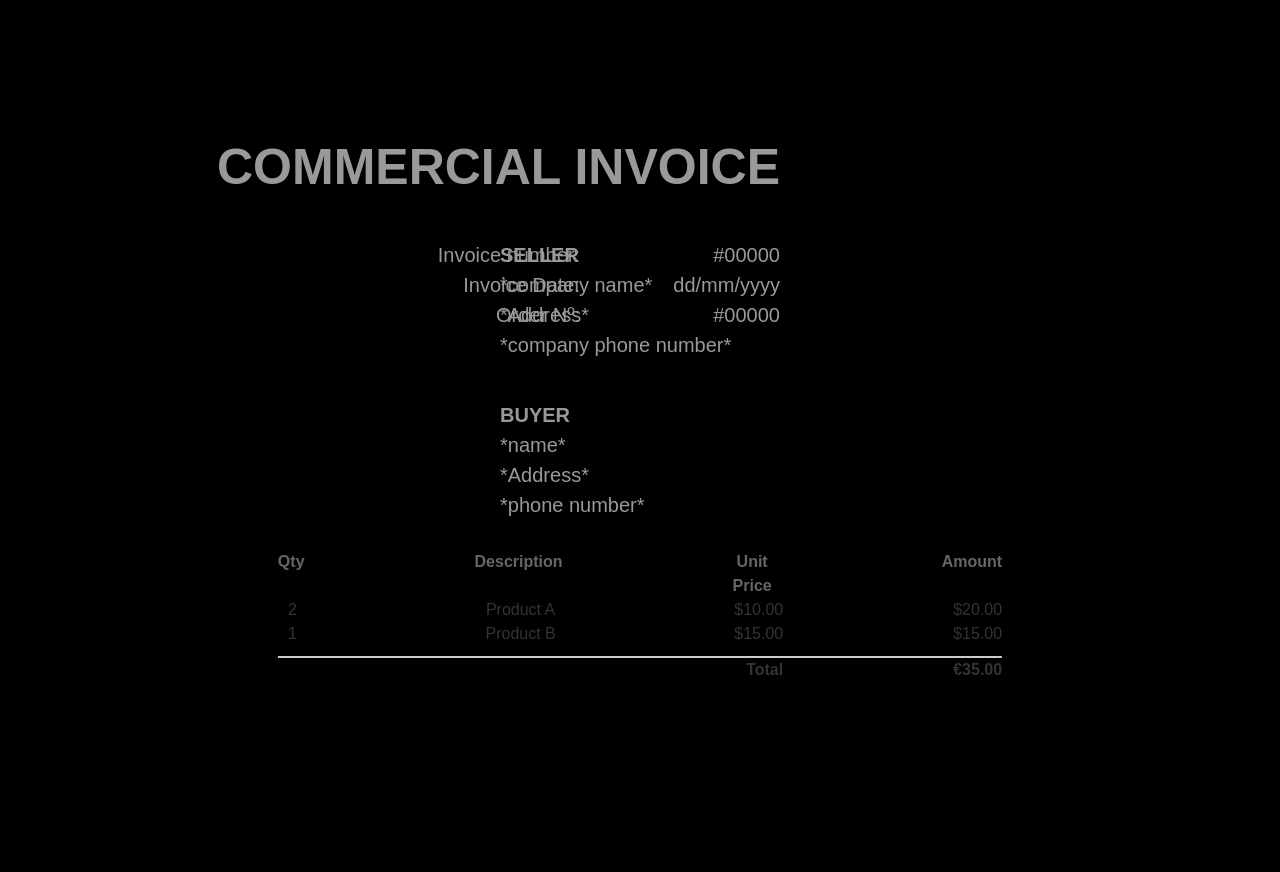
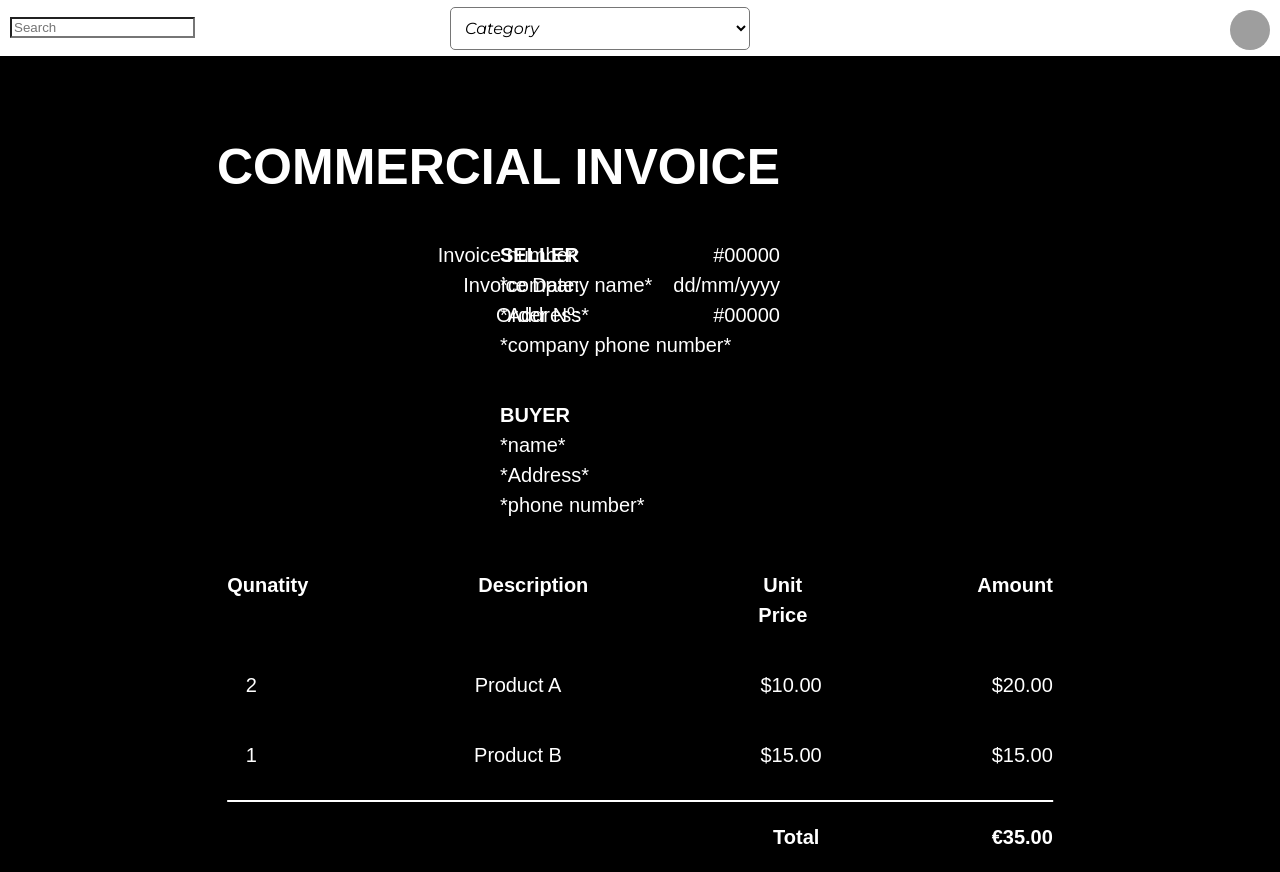
Before and after one commit to ChopChop-Amep/Frontend, a React (Vite) app in the folder Chop-Chop-WEB/: page /invoice in a window 1280 px wide. Before the commit the page ends 800 px from the top, so only its background shows below. Built offline with nearby package versions, Linux system fonts and the light colour scheme; no server answers; grey boxes are pictures that could not be loaded.

Commit message:
updates clara merge

```diff
--- a/Chop-Chop-WEB/src/App.jsx
+++ b/Chop-Chop-WEB/src/App.jsx
@@ -21,8 +21,8 @@ function App() {
         <Route path="/#" element={<HomePage />} />
         <Route path="/login" element={<Login />} />
         <Route path="/signup" element={<Signup />} />
-        <Route path="/Profile" element={<UserProfile />} />
-        <Route path="/Invoice" element ={<Invoice />} />
+        <Route path="/profile" element={<UserProfile />} />
+        <Route path="/invoice" element ={<Invoice />} />
         <Route path="/product" element={<ProductPage />} />
         <Route path="/product?id=:id" element={<ProductPage />} />
         <Route path="/create-product" element={<CreateProduct />} />
@@ -31,7 +31,6 @@ function App() {
         <Route path="*" element={<h1>404 Not Found</h1>} />
         <Route path="/edit-profile" element={<EditProfileModal />} />
         <Route path="/edit-profile/:id" element={<EditProfileModal />} />
-        <Route path="/profile" element={<UserProfile />} />
       </Routes>
     </Router>
   )
--- a/Chop-Chop-WEB/src/pages/HomePage.jsx
+++ b/Chop-Chop-WEB/src/pages/HomePage.jsx
@@ -8,21 +8,6 @@ const API_URL = 'https://fakestoreapi.com/products?limit=15';
 
 function HomePage() {
   const [products, setProducts] = useState([]);
-
-  const handleInvoice = () => {
-    window.location.href = '/Invoice'
-  };
-
-  const handleMenu = () => {
-    window.location.href = '/MenuModal'
-  };
-/*
-  const handleMenuClick = () => {
-    setIsModalOpen(true);
-  };
-  const handleMenuModal = () => {
-    setIsModalOpen(false);
-  }; */
 
   useEffect(() => {
     fetch(API_URL)
--- a/Chop-Chop-WEB/src/pages/Invoice.css
+++ b/Chop-Chop-WEB/src/pages/Invoice.css
@@ -1,6 +1,6 @@
 .FACTURA {
     font-family: 'Arial', sans-serif;
-    color: #999999;
+    color: #fff;
     font-size: 50px;
     font-weight: bold;
     position: absolute;
@@ -9,7 +9,7 @@
 }
 .invoice_data, .invoice_db, .seller, .buyer {
     font-family: 'Arial', sans-serif;
-    color: #999999;
+    color: #fff;
     font-size: 20px;
     position: absolute;
 }
@@ -41,7 +41,7 @@
     display: flex;
     flex-direction: column;
     font-family: Arial, sans-serif;
-    color: #333;
+    color: #fff;
     display: grid;
     position: absolute;    /* permet controlar la posició amb top i left/right */
     top: 550px;            /* distància des de dalt */
@@ -57,11 +57,11 @@
 
   .row.header {
     font-weight: bold;
-    color: #666;
+    color: #fff;
   }
 
 .total-row {
     font-weight: bold;
-    border-top: 2px solid #ccc;
+    border-top: 2px solid #fff;
     margin-top: 10px;
   }
--- a/Chop-Chop-WEB/src/pages/Invoice.jsx
+++ b/Chop-Chop-WEB/src/pages/Invoice.jsx
@@ -1,9 +1,12 @@
-import React, { useState } from 'react';
+import React from 'react'
+import { HeaderMenu } from './components/HeaderMenu';
 import './Invoice.css'
 
 function Product_Invoice () {
     return (
         <>
+        <HeaderMenu />
+
         <p className='FACTURA'>
         COMMERCIAL INVOICE
         </p>
@@ -19,12 +22,14 @@ function Product_Invoice () {
             dd/mm/yyyy <br/>
             #00000
         </p>
+
         <p className='seller'>
             <strong>SELLER</strong><br/>
             *company name* <br/>
             *Address* <br/>
             *company phone number* <br/>
         </p>
+
         <p className='buyer'>
             <strong>BUYER</strong><br/>
             *name* <br/>
@@ -32,34 +37,35 @@ function Product_Invoice () {
             *phone number* <br/>
         </p>
 
-        <div className="invoice-table">
+        <main className="invoice-table">
             <div className="row header">
-                <div>Qty</div>
-                <div>Description</div>
-                <div>Unit Price</div>
-                <div>Amount</div>
+                <p>Qunatity</p>
+                <p>Description</p>
+                <p>Unit Price</p>
+                <p>Amount</p>
             </div>
 
             <div className="row">
-                <div>2</div>
-                <div>Product A</div>
-                <div>$10.00</div>
-                <div>$20.00</div>
+                <p>2</p>
+                <p>Product A</p>
+                <p>$10.00</p>
+                <p>$20.00</p>
             </div>
 
             <div className="row">
-                <div>1</div>
-                <div>Product B</div>
-                <div>$15.00</div>
-                <div>$15.00</div>
+                <p>1</p>
+                <p>Product B</p>
+                <p>$15.00</p>
+                <p>$15.00</p>
             </div>
+
             <div className="row total-row">
-                <div></div> {/* columna buida */}
-                <div></div> {/* columna buida */}
-                <div>Total</div>
-                <div>€35.00</div>
+                <p></p> {/* columna buida */}
+                <p></p> {/* columna buida */}
+                <p>Total</p>
+                <p>€35.00</p>
             </div>
-            </div>
+            </main>
         </>
     );
 
--- a/Chop-Chop-WEB/src/pages/MenuModal.jsx
+++ b/Chop-Chop-WEB/src/pages/MenuModal.jsx
@@ -1,4 +1,4 @@
-import React, { useState } from 'react';
+import React from 'react';
 import './Profile.css'
 
 function Menu() {
--- a/Chop-Chop-WEB/src/pages/components/HeaderMenu.jsx
+++ b/Chop-Chop-WEB/src/pages/components/HeaderMenu.jsx
@@ -190,6 +190,10 @@ export function HeaderMenu() {
                 Add Product
               </a>
               <br />
+              <a href="/invoice" className='dropdown-content'>
+                Invoice
+              </a>
+              <br />
               <a href="/" onClick={handleShowLogOut} className='dropdown-content'>
                 Log Out
               </a>
```
